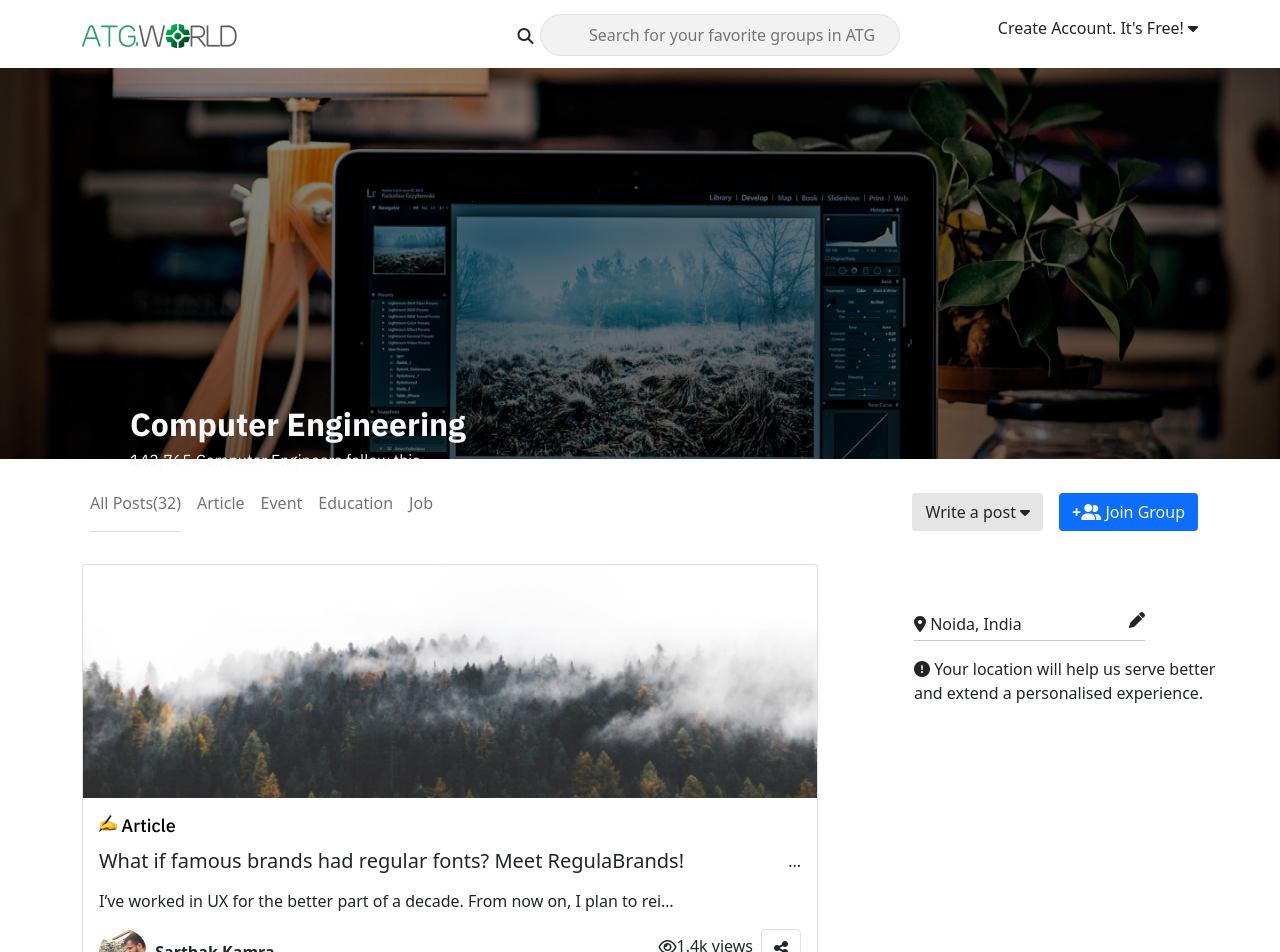
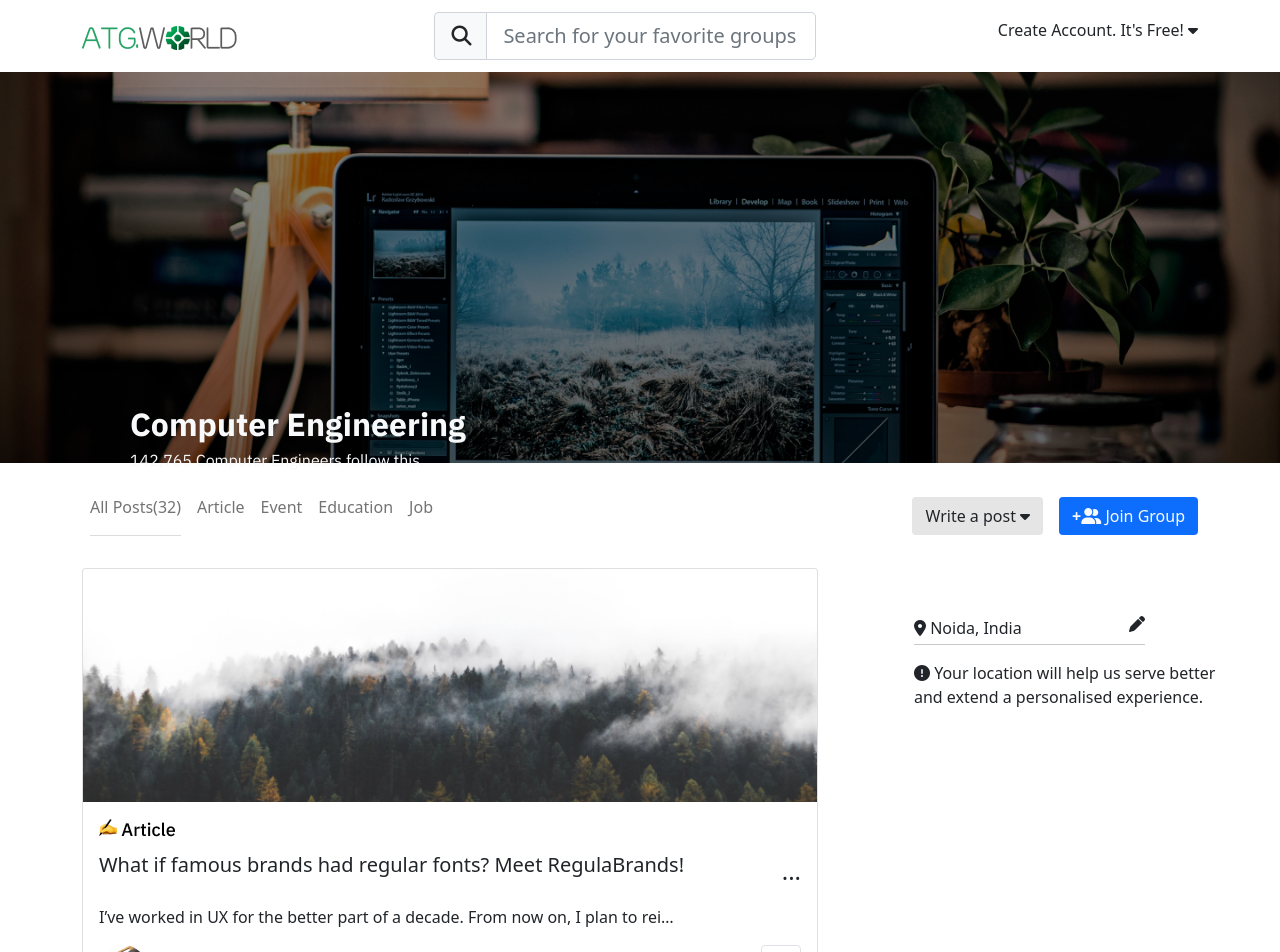
Before and after one commit to kamruz-zzaman/Mern-1st-Task, a React (Create React App) app: page / in a window 1280 px wide. Shown: the top 952 px of the page. Built offline with nearby package versions, Linux system fonts and the light colour scheme.

Commit message:
navbar searc bar added

```diff
--- a/src/Component/Data/PostData.js
+++ b/src/Component/Data/PostData.js
@@ -12,6 +12,7 @@ import user3 from '../../Images/User/user-3.png'
 import user4 from '../../Images/User/user-4.png'
 import calender from '../../Images/Calender.png'
 import job from '../../Images/job.png'
+import './postData.css'
 const PostData = () => {
     return (
         <div className='container'>
@@ -25,7 +26,7 @@ const PostData = () => {
                                 <img className='mb-3' src={article} alt="" />
                                 <div className='d-flex justify-content-between'>
                                     <h5 className="card-title">What if famous brands had regular fonts? Meet RegulaBrands!</h5>
-                                    <p>...</p>
+                                    <p className='fs-4'>...</p>
                                 </div>
                                 <p className="card-text">I’ve worked in UX for the better part of a decade. From now on, I plan to rei…</p>
                                 <div className='d-flex justify-content-between'>
--- a/src/Component/Navbar/HeroNavbar.js
+++ b/src/Component/Navbar/HeroNavbar.js
@@ -29,9 +29,9 @@ const HeroNavbar = () => {
                             style={{ maxHeight: '100px' }}
                             navbarScroll
                         >
-                            <div className='w-sm-0 w-md-0 w-lg-0'>
-                                <input className='customize ps-5 border' placeholder='Search for your favorite groups in ATG' type="text" />
-                                <div className='custom-margine mt-1'><i class="position-relative fas fa-search"></i> <br /></div>
+                            <div class="input-group input-group-lg rounded-pill">
+                                <span class="input-group-text bg-light border-end-0" id="inputGroup-sizing-lg"><i class="fas fa-search"></i></span>
+                                <input type="text" class="form-control" placeholder='Search for your favorite groups in ATG' aria-describedby="inputGroup-sizing-lg" />
                             </div>
                         </Nav>
                         <div className='mt-1'>
```
Also changed, not shown: src/Component/Data/postData.css (added).
